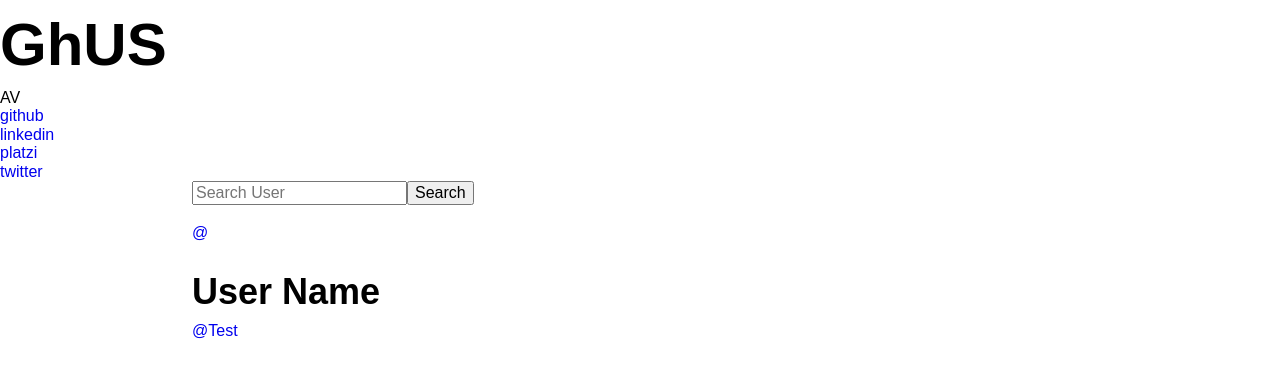
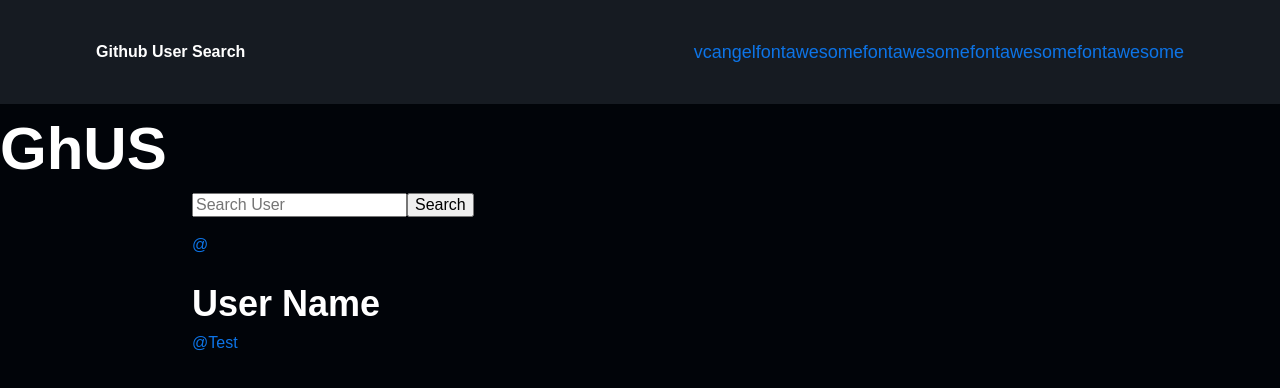
Before and after one commit to VCAngel/GH_User_Search, a React (Create React App) app: page / in a window 1280 px wide. Shown: the top 388 px of the page. Built offline with nearby package versions, Linux system fonts and the light colour scheme.

Commit message:
Navbar bg and layout done; navlinks pending

```diff
--- a/src/App.jsx
+++ b/src/App.jsx
@@ -8,8 +8,8 @@ import './scss/app.scss';
 ReactDOM.render(
     <React.StrictMode>
         <div>
+            <Navbar></Navbar>
             <h1>GhUS</h1>
-            <Navbar></Navbar>
             <Container></Container>
         </div>
     </React.StrictMode>,
--- a/src/components/navbar/Logo.jsx
+++ /dev/null
@@ -1,43 +0,0 @@
-import React, { Component } from 'react';
-import Social from './Social';
-
-const socialsObj = {
-    'github': 'https://github.com/VCAngel',
-    'linkedin': '/',
-    'platzi': 'https://platzi.com/p/VCAngel/',
-    'twitter': 'https://twitter.com/Dedoloco321',
-};
-
-class Logo extends Component {
-    constructor(props) {
-        super(props);
-        this.state = {
-            isLoading: true,
-            isCovered: false,
-            socialList: [],
-        }
-    }
-
-    generateSocials = () => {
-        const socialEntries = Object.entries(socialsObj);
-        let direction;
-        // console.log(socialEntries);
-        return socialEntries.map((socialEntry, index) => {
-            let j = 0;
-            index >= 2 ? direction = 'left' : direction = 'right';
-            return <Social key={socialEntry[index, j]} mod={socialEntry[index, j]} link={socialEntry[index, ++j]} direction={direction}></Social>
-        })
-    }
-
-    render() {
-        return (
-            <nav>
-                <span className="logo">{this?.props?.text}</span>
-                {this.generateSocials()}
-            </nav>
-        )
-    }
-}
-
-
-export default Logo;
--- a/src/components/navbar/Navbar.jsx
+++ b/src/components/navbar/Navbar.jsx
@@ -1,14 +1,50 @@
-import React from 'react';
-import Logo from './Logo';
+import React, { Component } from 'react';
+import Social from './Social';
 
-const Navbar = (props) => {
-    return(
-        <header className='navbar'>
-            <div className='navbar__container'>
-                <Logo text="AV"></Logo>
-            </div>
-        </header>
-    );
+const socialsObj = {
+    'vcangel': '#',
+    'linkedin': '#',
+    'github': 'https://github.com/VCAngel',
+    'platzi': 'https://platzi.com/p/VCAngel/',
+    'twitter': 'https://twitter.com/Dedoloco321',
+};
+
+class Navbar extends Component {
+    constructor(props) {
+        super(props);
+        this.state = {
+            isLoading: true,
+            isCovered: false,
+            socialList: [],
+        }
+    }
+
+    generateSocials = () => {
+        const socialEntries = Object.entries(socialsObj);
+        let direction;
+        // console.log(socialEntries);
+        return socialEntries.map((socialEntry, index) => {
+            let j = 0;
+            index >= 2 ? direction = 'left' : direction = 'right';
+            return <Social key={socialEntry[index, j]} mod={socialEntry[index, j]} link={socialEntry[index, ++j]}></Social>
+        })
+    }
+
+    render() {
+        return (
+            <header className='header'>
+                <div className='header__container'>
+                    <nav className="navbar">
+                        <h4 className="navbar__title">Github User Search</h4>
+                        <ul className="navbar__item">
+                            {this.generateSocials()}
+                        </ul>
+                    </nav>
+                </div>
+            </header>
+        )
+    }
 }
 
+
 export default Navbar;
--- a/src/components/navbar/Social.jsx
+++ b/src/components/navbar/Social.jsx
@@ -1,17 +1,23 @@
 import React, { Component } from 'react';
 
-const Social = (({ mod, link, direction }) => {
-    const socialDir = `social__svg ${direction}`;
-    const socialMod = `social__svg--${mod}`
+const Social = (({ mod, link }) => {
+    const socialMod = `social__link--${mod}`
+    let node;
 
-    // dynamicImports(mod)
+    if(mod == 'vcangel'){
+        node = <p>vcangel</p>;
+    }else{
+        node = <p>fontawesome</p>
+    }
 
     return (
-        <a href={link} className={socialDir} target="_blank">
-            <div className={socialMod}>
-                {mod}
-            </div>
-        </a>
+        <li className="social">
+            <a href={link} target="_blank" className="social__link">
+                <span className={socialMod}>
+                    {node}
+                </span>
+            </a>
+        </li>
     );
 });
 
--- a/src/scss/app.scss
+++ b/src/scss/app.scss
@@ -1,5 +1,5 @@
 @import "./base/normalize";
-@import url('https://fonts.googleapis.com/css2?family=Nunito+Sans:wght@200;300;400;700;900&display=swap');
+@import url("https://fonts.googleapis.com/css2?family=Major+Mono+Display&family=Nunito+Sans:wght@200;300;400;700;900&display=swap");
 @import "./base/vars";
 @import "./base/mixins";
 @import "./base/init";
--- a/src/scss/base/_init.scss
+++ b/src/scss/base/_init.scss
@@ -13,10 +13,12 @@ html {
 }
 
 body {
+    color: $primaryLight;
     font-size: 1.6rem;
     font-family: $font;
     font-weight: $light;
     height: 100%;
+    background-color: $backgroundDark;
 }
 
 img {
@@ -53,6 +55,7 @@ p {
     font-size: 1.8rem;
 }
 a {
+    color: $ghBlue;
     text-decoration: none;
 }
 
--- a/src/scss/base/_vars.scss
+++ b/src/scss/base/_vars.scss
@@ -1,6 +1,7 @@
 //* Colors
-$primaryDark: #24292d;
-$secondaryDark: #2b3137;
+$primaryDark: #0d1117;
+$secondaryDark: #161b22;
+$backgroundDark: #010409;
 $primaryLight: #ffffff;
 $ghGreen: #2fbb4f;
 $ghBlue: #0d74e7;
--- a/src/scss/styles/_navbar.scss
+++ b/src/scss/styles/_navbar.scss
@@ -0,0 +1,83 @@
+.header {
+    background-color: $secondaryDark;
+
+    &__container {
+        width: 160rem;
+        max-width: 90%;
+        margin: 0 auto;
+
+        @include desktop {
+            max-width: 85%;
+        }
+
+        .navbar {
+            display: block;
+
+            @include mobile {
+                display: flex;
+                justify-content: space-between;
+                align-items: center;
+            }
+
+            &__title {
+                width: 100%;
+                font-size: 1.6rem;
+                text-align: center;
+                padding: 1rem 0;
+
+                @include mobile {
+                    text-align: left;
+                    padding: 0;
+                }
+            }
+
+            &__logo {
+                text-align: center;
+                font-size: 1.6rem;
+                font-family: "Major Mono Display", monospace;
+            }
+
+            &__item {
+                width: 100%;
+                position: relative;
+                display: flex;
+                justify-content: space-around;
+                align-items: center;
+                list-style-type: none;
+
+                @include tablet {
+                    width: 90%;
+                }
+
+                @include desktop {
+                    width: 75%;
+                }
+
+                @include lg-desktop {
+                    width: 50%;
+                }
+
+            }
+        }
+    }
+}
+
+.social {
+    cursor: pointer;
+
+    &__link--vcangel{
+    }
+
+    &__link--linkedin{
+
+    }
+    &__link--github{
+
+    }
+    &__link--platzi{
+
+    }
+    &__link--twitter{
+
+    }
+}
--- a/webpack.config.js
+++ b/webpack.config.js
@@ -25,7 +25,7 @@ module.exports = {
             },
             {
                 test: /\.css$/,
-                use: ["style-loader", "css-loader", "sass-loader"],
+                use: ["style-loader", "css-loader"],
             },
             {
                 test: /\.s[ac]ss$/i,
@@ -56,7 +56,7 @@ module.exports = {
                         }
                     }
                 }, "file-loader"],
-                type: "assets",
+                type: "asset/resource",
             }
         ]
     },
```
Also changed, not shown: src/img/github.svg (added).
